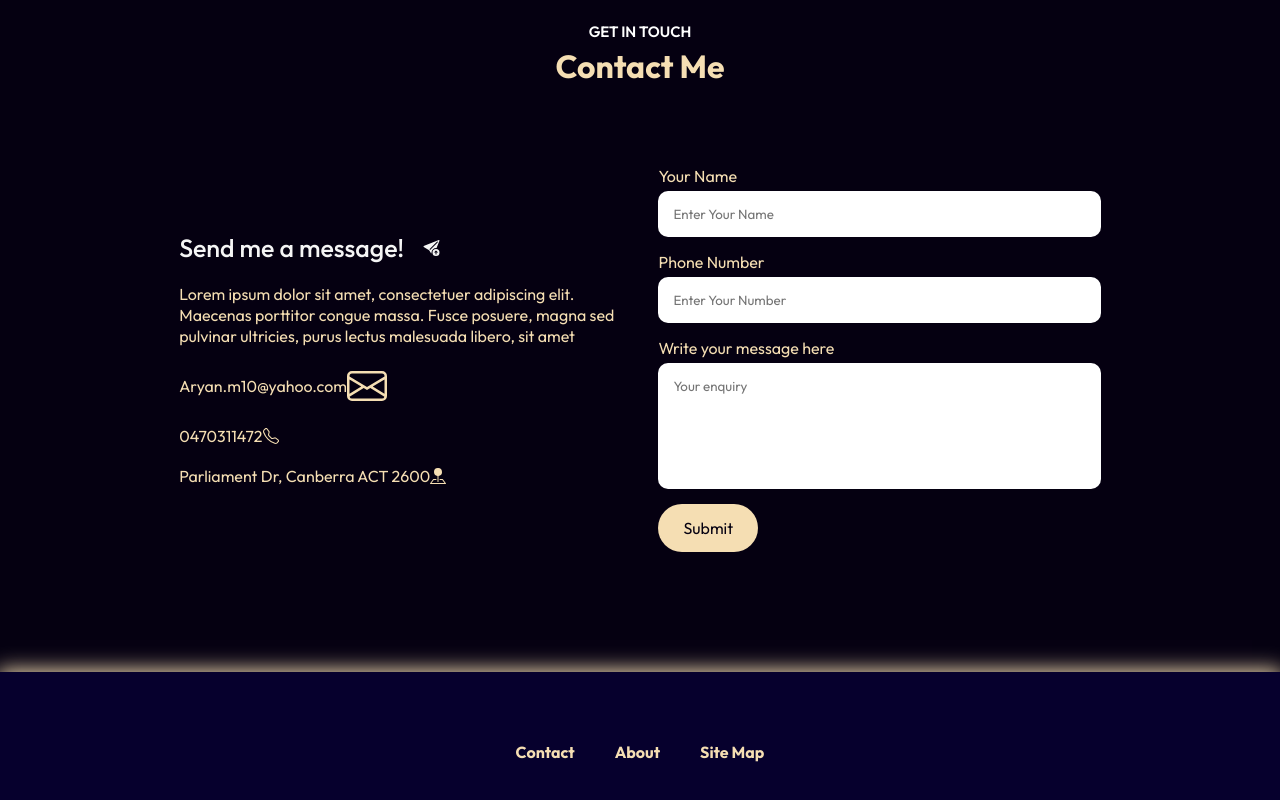
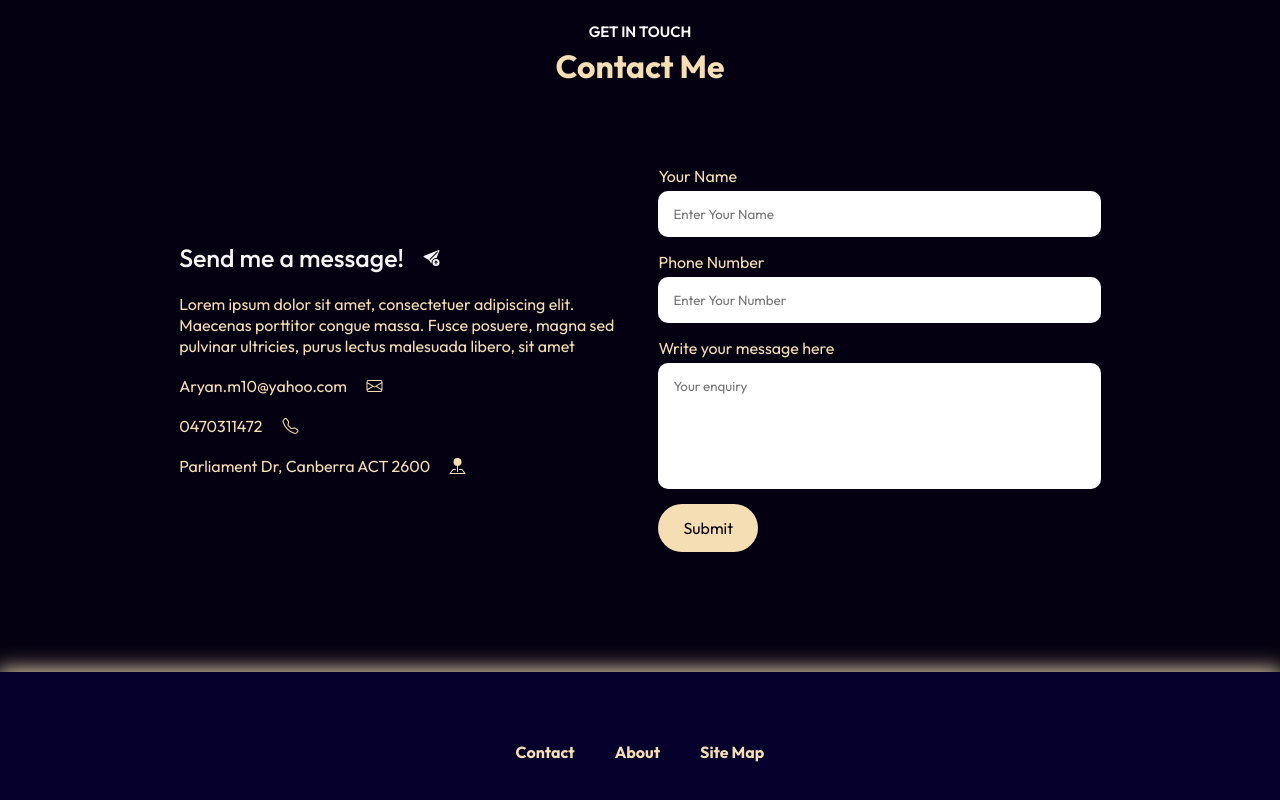
Before and after one commit to cyr0006/Portfolio, a React (Vite) app: page / in a window 1280 px wide. Shown: the part 2885-3685 px from the top of the page. Built offline with nearby package versions, Linux system fonts and the light colour scheme.

Commit message:
format changes to contact component

```diff
--- a/src/components/Contact/Contact.css
+++ b/src/components/Contact/Contact.css
@@ -21,6 +21,10 @@
 }
 
 .contact-col h3 svg{
+    width: 35px;
+    margin-left: 10px;
+}
+.contact-col li svg{
     width: 35px;
     margin-left: 10px;
 }
--- a/src/components/Contact/Contact.tsx
+++ b/src/components/Contact/Contact.tsx
@@ -60,8 +60,8 @@ export const Contact = () => {
             Aryan.m10@yahoo.com{" "}
             <svg
               xmlns="http://www.w3.org/2000/svg"
-              width="40"
-              height="40"
+              width="16"
+              height="16"
               fill="currentColor"
               className="bi bi-envelope"
               viewBox="0 0 16 16"
```
